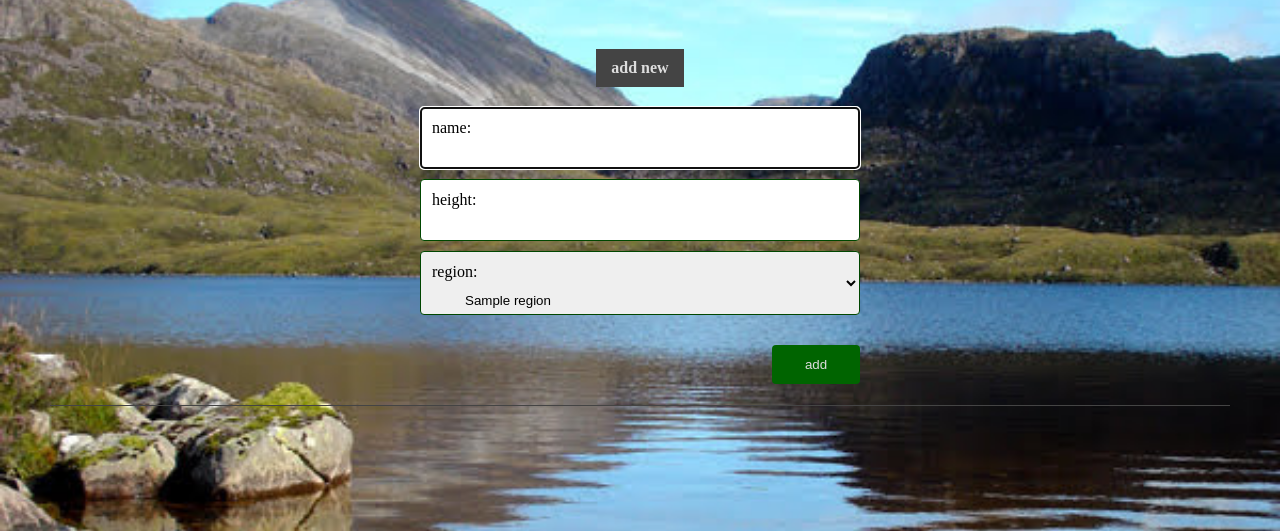
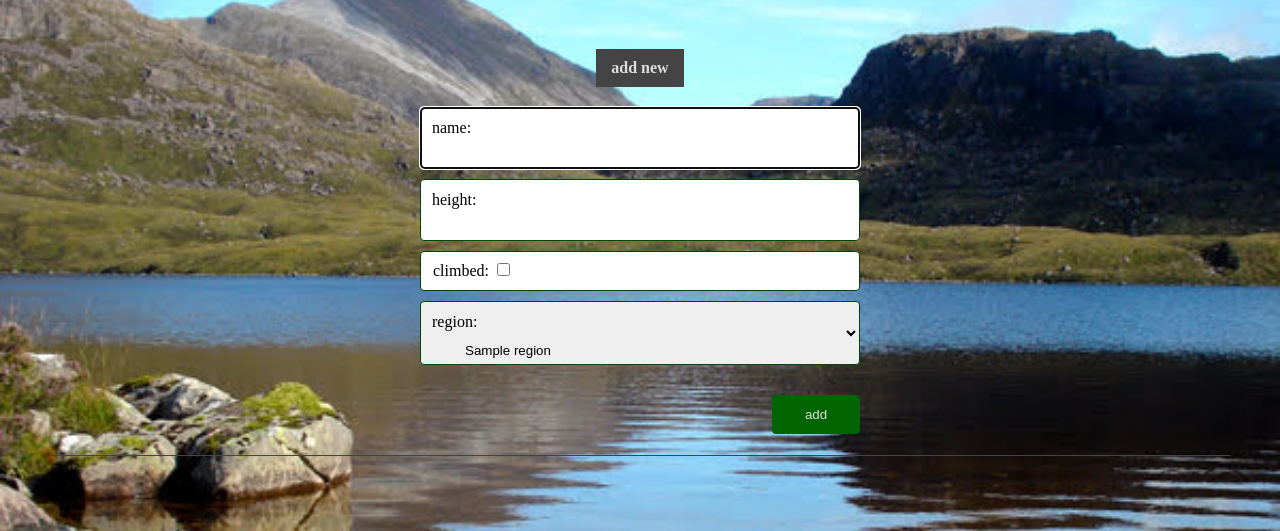
Before and after one commit to br1Pod/compleatr, a Flask app: page /munros in a window 1280 px wide. Shown: the part 403-934 px from the top of the page. Run offline with Flask 2, Linux system fonts and the light colour scheme; a database or web service that is not in the repository returns one stand-in record (values such as "Sample title"); some libraries are stand-ins or nearby versions.

Commit message:
code to display checkmark if climbed added. form checkbox sorted(-ish)

```diff
--- a/static/css/form.css
+++ b/static/css/form.css
@@ -84,6 +84,20 @@ form.delete_munro {
 button.trash-button {
     border: none;
 }
+
+#tick-off {
+    width: 100%;
+    padding: 8px 40px 5px;
+    border-radius: 4px;
+    resize: vertical;
+    margin-bottom: 10px;
+    border: 1px solid #004600;
+    background-color: #fff;
+    margin-top: 0;
+    padding: 8px 40px 10px 12px;
+    text-align: left;
+}
+
 /* Responsive layout - when the screen is less than 600px wide, make the two columns stack on top of each other instead of next to each other */
 @media screen and (max-width: 600px) {
 .col-25, .col-75, input[type=submit] {
--- a/templates/munros/index.html
+++ b/templates/munros/index.html
@@ -10,12 +10,12 @@
     {% for munro in munros %}
 
     <li>{{munro.name}} &nbsp; ( {{munro.region.name}} ) &nbsp;
-        <a href= "/munros/{{ munro.id }}/edit"><i class="fa fa-pencil-square-o fa-2x" aria-hidden="true" style="color:darkred"></i></a>
+        <a href= "/munros/{{ munro.id }}/edit"><i class="fa fa-pencil-square-o fa-2x" title="edit" aria-hidden="true" style="color:darkred"></i></a>
 
         <form class="delete_munro" action="/munros/{{munro.id}}/delete" method="POST">
             <button class="trash-button" title="delete"><i class="fa fa-times fa-2x" aria-hidden="true" style="color:darkred"></i></button>
         </form>
-
+        {% if munro.climbed == True %}&nbsp; <i class="fa fa-check fa-lg" title="climbed" aria-hidden="true" style="color:darkgreen"></i>{% endif %}
     </li>
 
     {% endfor %}
@@ -31,10 +31,10 @@
 
             <label for="height">height:</label>
             <input type="text" id="height" name="height" required>
-
-            <label class="hidden" for="climbed">climbed:</label>
-            <input class = "hidden" type="checkbox" id="climbed" name="climbed">
-
+            <p id = "tick-off">climbed:
+                <label class = "hidden" for="climbed">climbed:</label>
+                <input type="checkbox" id="climbed" name="climbed">
+            </p>
             <label for="region">region:</label>
             <select id="region" name="region">
                 {% for region in regions %}
```
